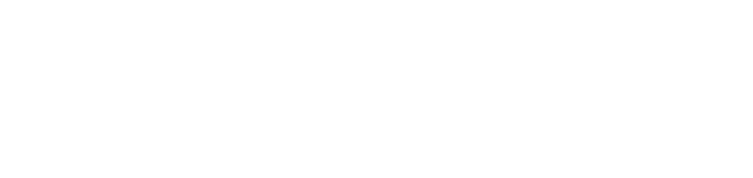
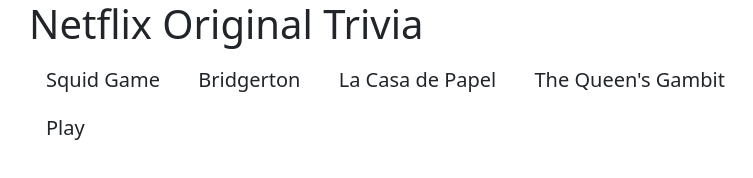
Before and after one commit to emmanyp/Netflix-Originals-Trivia-Quiz, a plain HTML site: page index.html in a window 1280 px wide. Shown: the whole page, without its empty margins (53-806 px from the left). Drawn offline with nearby package versions, Linux system fonts and the light colour scheme.

Commit message:
html done

```diff
--- a/index.html
+++ b/index.html
@@ -4,11 +4,26 @@
   <meta charset="UTF-8">
   <meta http-equiv="X-UA-Compatible" content="IE=edge">
   <meta name="viewport" content="width=device-width, initial-scale=1.0">
+  <link href="https://cdn.jsdelivr.net/npm/bootstrap@5.1.3/dist/css/bootstrap.min.css" rel="stylesheet"
+    integrity="sha384-1BmE4kWBq78iYhFldvKuhfTAU6auU8tT94WrHftjDbrCEXSU1oBoqyl2QvZ6jIW3" crossorigin="anonymous">
+    <script defer src="https://cdn.jsdelivr.net/npm/bootstrap@5.1.3/dist/js/bootstrap.bundle.min.js"
+      integrity="sha384-ka7Sk0Gln4gmtz2MlQnikT1wXgYsOg+OMhuP+IlRH9sENBO0LRn5q+8nbTov4+1p" crossorigin="anonymous"></script>
   <link rel="stylesheet" href="./css/style.css">
   <script src="./JS/app.js"></script>
   <title>Netflix Original Trivia Quiz</title>
 </head>
 <body>
-
+  <main class="container">
+    <h1 id="heading">Netflix Original Trivia</h1>
+    <section id="categorize-container"  class="hide">
+        <button id="sgame-button" class="btn s-game btn-lg">Squid Game</button>
+        <button id="bridg-button" class="btn bridgerton btn-lg">Bridgerton</button>
+        <button id="lcdp-button" class="btn lcdp btn-lg">La Casa de Papel</button>
+        <button id="tqg-button" class="btn tqg btn-lg">The Queen's Gambit</button>
+      </section>
+      <div class="controls">
+        <button id="play-btn" class="btn play btn-lg">Play</button>
+      </div>
+  </main>
 </body>
 </html>
```
Also changed, not shown: JS/app.js (+21 -0 lines), data/ LaCasadePapelQuestions.js (renamed from data/ LaCasadePapel .js), data/theQueen'sGambitQuestions.js (renamed from data/theQueen'sGambit.js).
